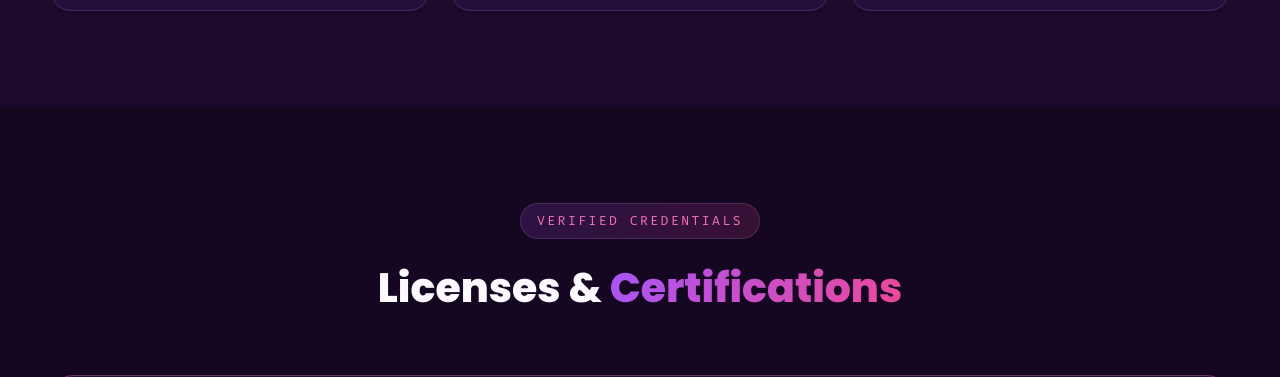
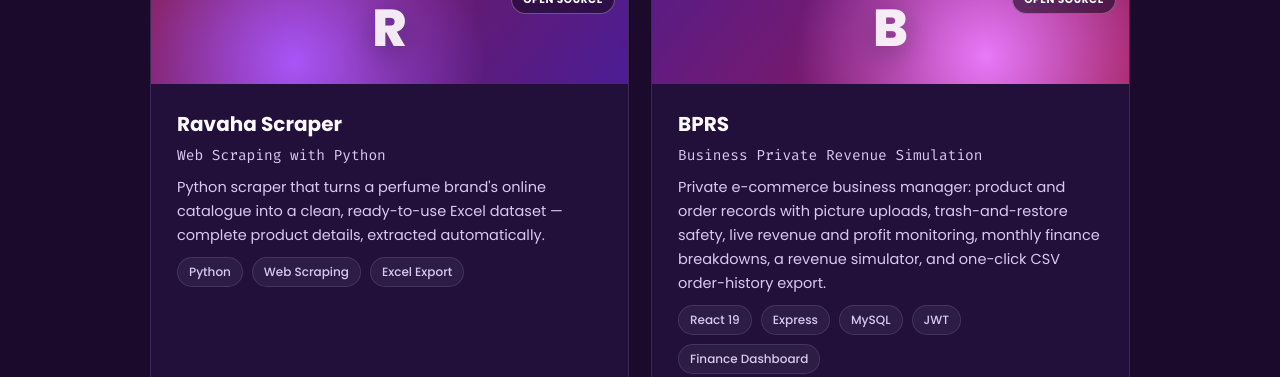
Before and after one commit to Danishdev85/Danishdev85, a plain HTML site: page index.html in a window 1280 px wide. Shown: the part 4583-4960 px from the top of the page. Drawn offline with Linux system fonts and the light colour scheme.

Commit message:
Add BPRS — Business Private Revenue Simulation to Featured Projects

```diff
--- a/index.html
+++ b/index.html
@@ -201,6 +201,16 @@
           <a class="proj-link" href="https://github.com/Danishdev85/Web-Scrapping-project" target="_blank" rel="noopener"><img src="icons/github.svg" alt="">View on GitHub</a>
         </div>
       </article>
+      <article class="proj-card reveal">
+        <div class="proj-head ph-4"><span class="proj-mono">B</span><span class="proj-badge">Open Source</span></div>
+        <div class="proj-body">
+          <h3>BPRS</h3>
+          <p class="proj-sub">Business Private Revenue Simulation</p>
+          <p>Private e-commerce business manager: product and order records with picture uploads, trash-and-restore safety, live revenue and profit monitoring, monthly finance breakdowns, a revenue simulator, and one-click CSV order-history export.</p>
+          <div class="chips small"><span>React 19</span><span>Express</span><span>MySQL</span><span>JWT</span><span>Finance Dashboard</span></div>
+          <a class="proj-link" href="https://github.com/Danishdev85/BPRS" target="_blank" rel="noopener"><img src="icons/github.svg" alt="">View on GitHub</a>
+        </div>
+      </article>
     </div>
   </div>
 </section>
--- a/style.css
+++ b/style.css
@@ -158,13 +158,14 @@ section.alt { background: var(--bg-2); }
 .chips.small span { font-size: 12px; padding: 4px 11px; }
 
 /* ---------- PROJECTS ---------- */
-.projects-grid { display: grid; grid-template-columns: repeat(3, 1fr); gap: 22px; }
+.projects-grid { display: grid; grid-template-columns: repeat(2, 1fr); gap: 22px; max-width: 980px; margin: 0 auto; }
 .proj-card { background: var(--card); border: 1px solid var(--border); border-radius: 20px; overflow: hidden; transition: var(--tr); display: flex; flex-direction: column; }
 .proj-card:hover { transform: translateY(-8px); border-color: rgba(244,114,182,0.45); box-shadow: 0 26px 54px rgba(0,0,0,0.5); }
 .proj-head { height: 112px; position: relative; display: grid; place-items: center; }
 .ph-1 { background: radial-gradient(circle at 25% 20%, #d946ef, transparent 55%), linear-gradient(130deg, #4c1d95, #be185d); }
 .ph-2 { background: radial-gradient(circle at 75% 25%, #f472b6, transparent 55%), linear-gradient(130deg, #701a75, #6d28d9); }
 .ph-3 { background: radial-gradient(circle at 30% 80%, #a855f7, transparent 55%), linear-gradient(130deg, #831843, #4c1d95); }
+.ph-4 { background: radial-gradient(circle at 70% 75%, #e879f9, transparent 55%), linear-gradient(130deg, #581c87, #9d174d); }
 .proj-mono { font-size: 52px; font-weight: 800; color: rgba(255,255,255,0.9); text-shadow: 0 8px 30px rgba(0,0,0,0.35); }
 .proj-badge { position: absolute; top: 13px; right: 13px; font-size: 10.5px; font-weight: 700; letter-spacing: 0.6px; text-transform: uppercase; background: rgba(21,7,34,0.6); border: 1px solid rgba(255,255,255,0.3); color: #fff; padding: 5px 11px; border-radius: 999px; backdrop-filter: blur(6px); }
 .proj-body { padding: 24px 26px 26px; display: flex; flex-direction: column; gap: 9px; flex: 1; }
```
